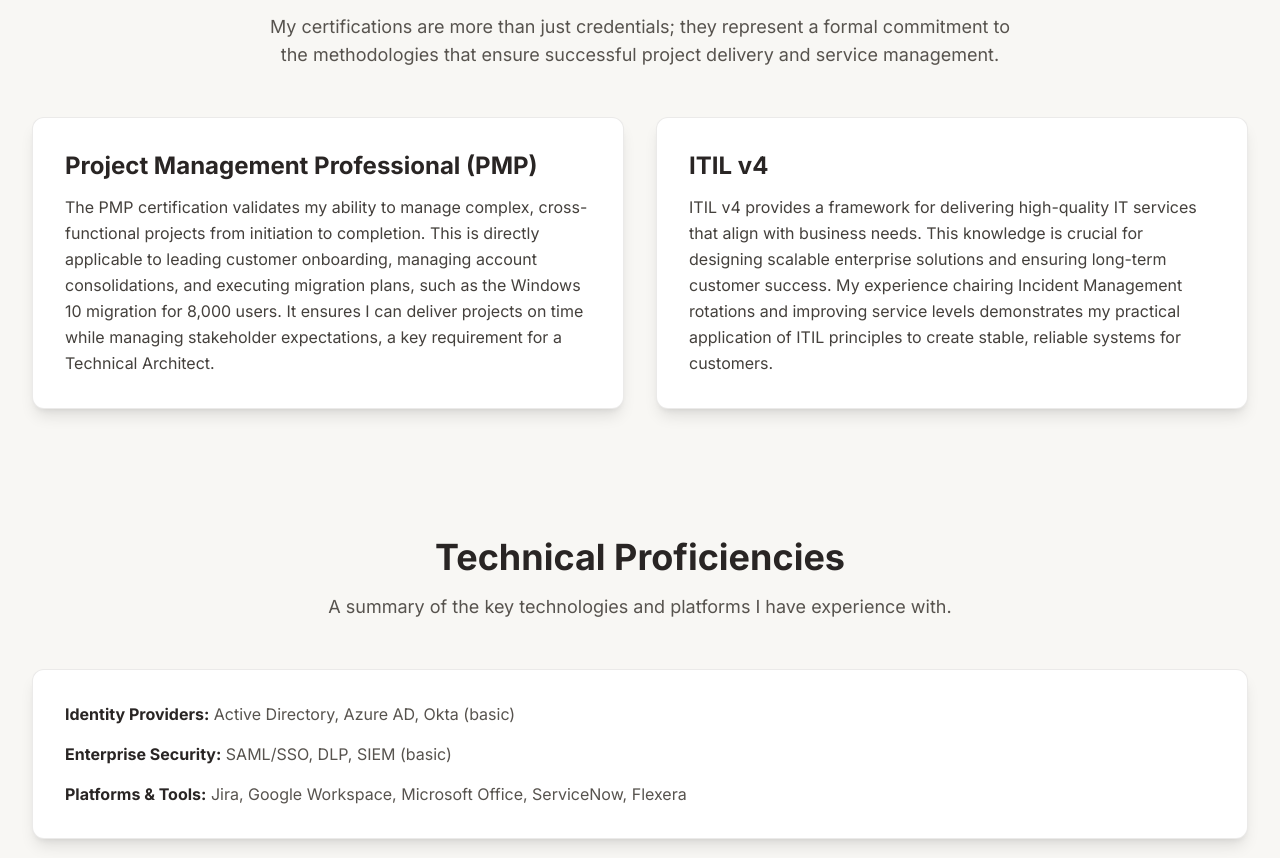
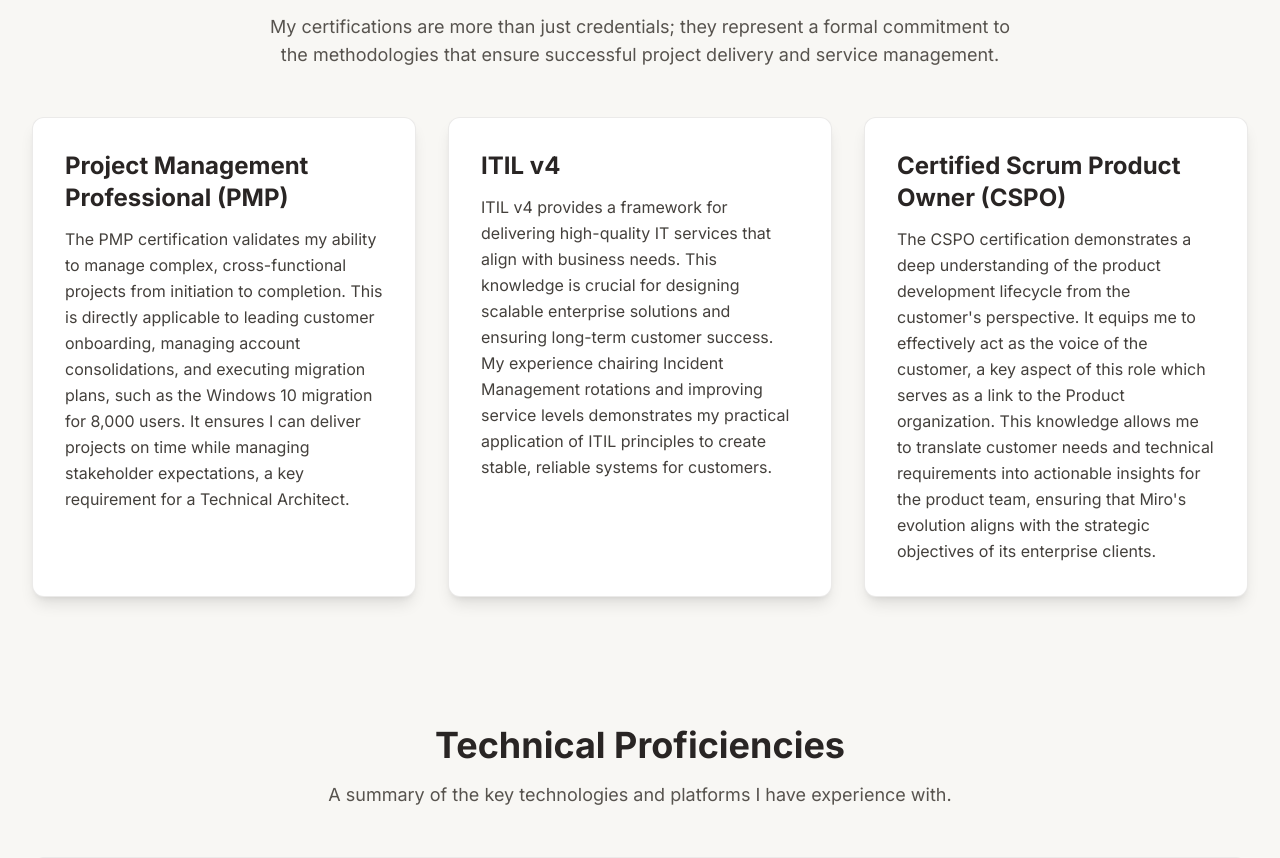
Before and after one commit to MJ-07012/Technical-Architect, a plain HTML site: page index.html in a window 1280 px wide. Shown: the part 3129-3987 px from the top of the page. Drawn offline with nearby package versions, Linux system fonts and the light colour scheme.

Commit message:
index.html
Added CSPO cert

```diff
--- a/index.html
+++ b/index.html
@@ -132,7 +132,7 @@
         <section id="certifications" class="py-12 md:py-16">
             <h2 class="text-3xl md:text-4xl font-bold text-center text-stone-800 mb-4">Strategic Certifications</h2>
             <p class="max-w-3xl mx-auto text-center text-lg text-stone-600 mb-12">My certifications are more than just credentials; they represent a formal commitment to the methodologies that ensure successful project delivery and service management.</p>
-            <div class="grid md:grid-cols-2 gap-8" id="certifications-container">
+            <div class="grid md:grid-cols-1 lg:grid-cols-3 gap-8" id="certifications-container">
             </div>
         </section>
 
@@ -204,7 +204,8 @@
             ],
             certifications: [
                 { name: "Project Management Professional (PMP)", explanation: "The PMP certification validates my ability to manage complex, cross-functional projects from initiation to completion. This is directly applicable to leading customer onboarding, managing account consolidations, and executing migration plans, such as the Windows 10 migration for 8,000 users. It ensures I can deliver projects on time while managing stakeholder expectations, a key requirement for a Technical Architect." },
-                { name: "ITIL v4", explanation: "ITIL v4 provides a framework for delivering high-quality IT services that align with business needs. This knowledge is crucial for designing scalable enterprise solutions and ensuring long-term customer success. My experience chairing Incident Management rotations and improving service levels demonstrates my practical application of ITIL principles to create stable, reliable systems for customers." }
+                { name: "ITIL v4", explanation: "ITIL v4 provides a framework for delivering high-quality IT services that align with business needs. This knowledge is crucial for designing scalable enterprise solutions and ensuring long-term customer success. My experience chairing Incident Management rotations and improving service levels demonstrates my practical application of ITIL principles to create stable, reliable systems for customers." },
+                { name: "Certified Scrum Product Owner (CSPO)", explanation: "The CSPO certification demonstrates a deep understanding of the product development lifecycle from the customer's perspective. It equips me to effectively act as the voice of the customer, a key aspect of this role which serves as a link to the Product organization. This knowledge allows me to translate customer needs and technical requirements into actionable insights for the product team, ensuring that Miro's evolution aligns with the strategic objectives of its enterprise clients." }
             ],
             skills: {
                 "Identity Providers": "Active Directory, Azure AD, Okta (basic)",
@@ -287,7 +288,7 @@
             const certsContainer = document.getElementById('certifications-container');
             appData.certifications.forEach(cert => {
                 const card = document.createElement('div');
-                card.className = 'bg-white p-8 rounded-xl shadow-lg border border-stone-200/80';
+                card.className = 'bg-white p-8 rounded-xl shadow-lg border border-stone-200/80 flex flex-col';
                 card.innerHTML = `
                     <h3 class="text-2xl font-bold text-stone-800 mb-3">${cert.name}</h3>
                     <p class="text-stone-700 leading-relaxed">${cert.explanation}</p>
```
